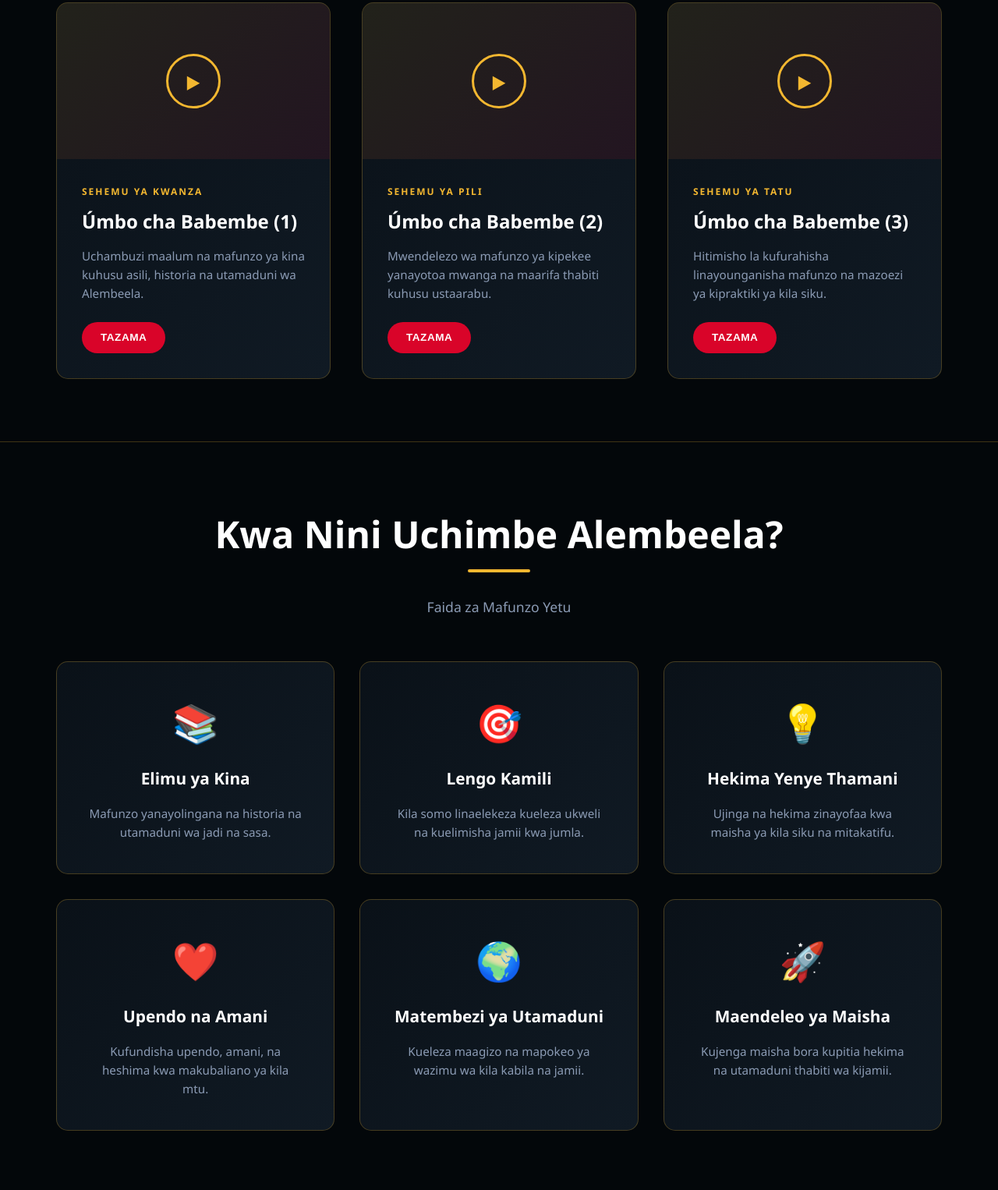
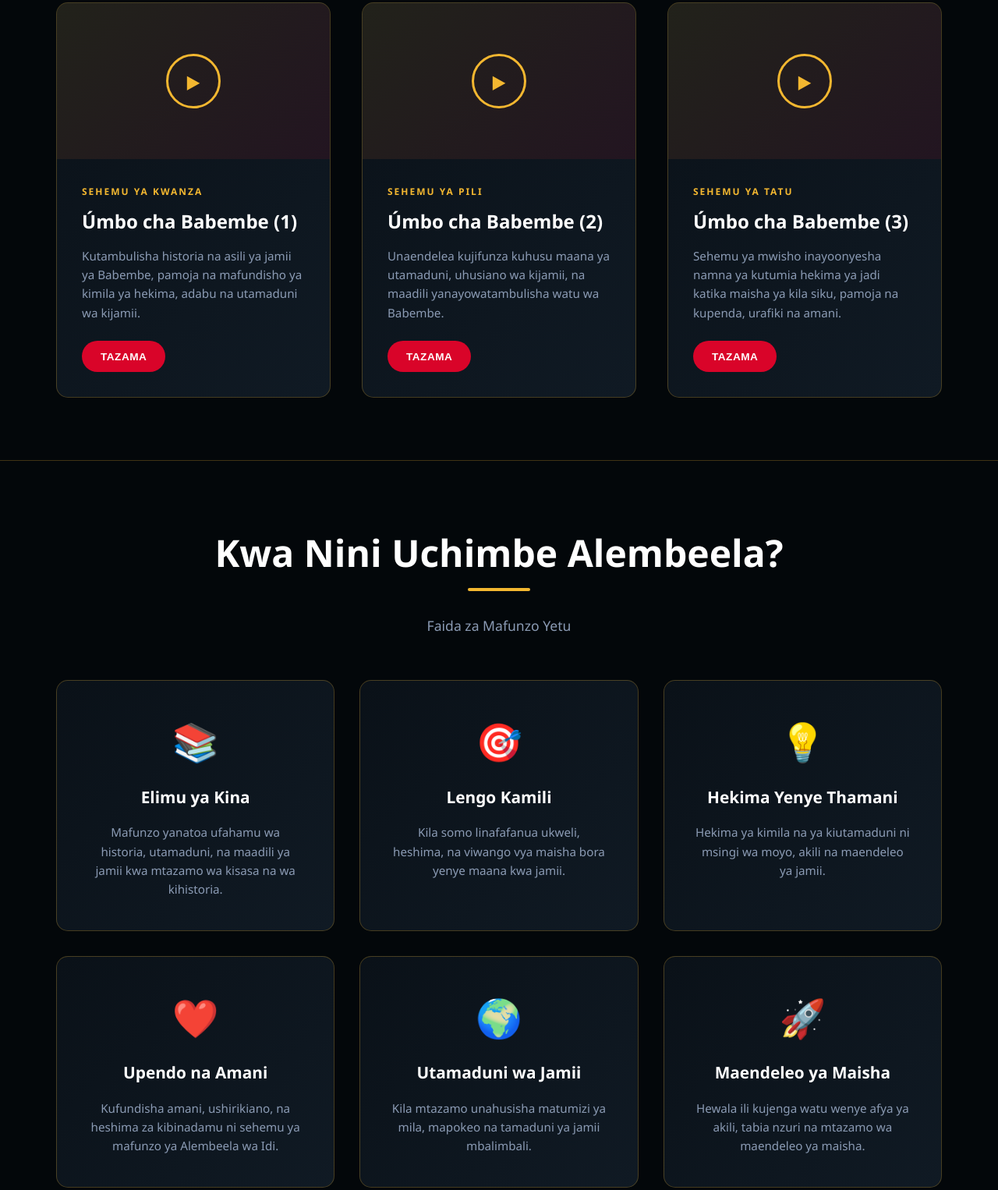
Before and after one commit to yusuphutubaste/Alembeela-wa-Idi, a plain HTML site: page Index.html in a window 1280 px wide. Shown: the part 804-2330 px from the top of the page at 78% size. Drawn offline with Linux system fonts and the light colour scheme.

Commit message:
Update the website content to include the educational mission and the Umbo cha Babembe series details.

```diff
--- a/Index.html
+++ b/Index.html
@@ -34,7 +34,6 @@
             scroll-behavior: smooth;
         }
 
-        /* ===== HEADER & NAVIGATION ===== */
         header {
             background: linear-gradient(135deg, rgba(3, 7, 10, 0.95) 0%, rgba(10, 17, 24, 0.95) 100%);
             backdrop-filter: blur(10px);
@@ -161,7 +160,6 @@
             transition: all 0.3s ease;
         }
 
-        /* ===== HERO SECTION ===== */
         .hero {
             background: linear-gradient(180deg, rgba(3, 7, 10, 1) 0%, rgba(10, 17, 24, 0.8) 100%),
                         radial-gradient(circle at 50% 0%, rgba(243, 183, 48, 0.1) 0%, transparent 70%);
@@ -233,7 +231,6 @@
             color: var(--primary-dark);
         }
 
-        /* ===== MAIN CONTENT ===== */
         .container {
             max-width: 1200px;
             margin: 0 auto;
@@ -281,7 +278,6 @@
             margin-top: 1.5rem;
         }
 
-        /* ===== VIDEO SECTION ===== */
         .video-grid {
             display: grid;
             grid-template-columns: repeat(auto-fit, minmax(350px, 1fr));
@@ -404,7 +400,6 @@
             transform: translateX(5px);
         }
 
-        /* ===== ABOUT SECTION ===== */
         .about-box {
             background: linear-gradient(135deg, var(--secondary-dark) 0%, var(--card-dark) 100%);
             border: 2px solid var(--border-subtle);
@@ -436,7 +431,6 @@
             line-height: 1.8;
         }
 
-        /* ===== FEATURES SECTION ===== */
         .features-grid {
             display: grid;
             grid-template-columns: repeat(auto-fit, minmax(280px, 1fr));
@@ -477,7 +471,6 @@
             line-height: 1.6;
         }
 
-        /* ===== MODAL ===== */
         .modal {
             display: none;
             position: fixed;
@@ -498,12 +491,8 @@
         }
 
         @keyframes fadeIn {
-            from {
-                opacity: 0;
-            }
-            to {
-                opacity: 1;
-            }
+            from { opacity: 0; }
+            to { opacity: 1; }
         }
 
         .modal-content {
@@ -568,7 +557,6 @@
             margin-bottom: 0.5rem;
         }
 
-        /* ===== FOOTER ===== */
         footer {
             background: linear-gradient(180deg, rgba(3, 7, 10, 1) 0%, rgba(1, 3, 5, 1) 100%);
             border-top: 1px solid var(--border-subtle);
@@ -600,11 +588,8 @@
             color: var(--primary-gold);
         }
 
-        /* ===== RESPONSIVE ===== */
         @media (max-width: 768px) {
-            .hamburger {
-                display: flex;
-            }
+            .hamburger { display: flex; }
 
             nav {
                 display: none;
@@ -619,62 +604,27 @@
                 border-bottom: 1px solid var(--border-subtle);
             }
 
-            nav.active {
-                display: flex;
-            }
+            nav.active { display: flex; }
 
-            .navbar {
-                flex-direction: column;
-                gap: 1rem;
-            }
-
-            .video-grid {
-                grid-template-columns: 1fr;
-            }
-
-            .hero {
-                padding: 3rem 2rem 4rem;
-            }
-
-            .hero h1 {
-                font-size: 2rem;
-            }
-
-            .modal-content {
-                width: 95%;
-                padding: 1.5rem;
-            }
-
-            section {
-                padding: 3rem 0;
-            }
+            .navbar { flex-direction: column; gap: 1rem; }
+            .video-grid { grid-template-columns: 1fr; }
+            .hero { padding: 3rem 2rem 4rem; }
+            .hero h1 { font-size: 2rem; }
+            .modal-content { width: 95%; padding: 1.5rem; }
+            section { padding: 3rem 0; }
         }
 
         @media (max-width: 480px) {
-            .logo-section {
-                width: 100%;
-                justify-content: center;
-            }
-
-            .navbar {
-                padding: 1rem 0;
-            }
-
-            .hero h1 {
-                font-size: 1.8rem;
-            }
-
+            .logo-section { width: 100%; justify-content: center; }
+            .navbar { padding: 1rem 0; }
+            .hero h1 { font-size: 1.8rem; }
             .btn-primary,
-            .btn-secondary {
-                padding: 0.8rem 1.5rem;
-                font-size: 0.9rem;
-            }
+            .btn-secondary { padding: 0.8rem 1.5rem; font-size: 0.9rem; }
         }
     </style>
 </head>
 <body>
 
-    <!-- NAVIGATION HEADER -->
     <header>
         <div class="navbar">
             <div class="logo-section">
@@ -696,30 +646,23 @@
         </div>
     </header>
 
-    <!-- HERO SECTION -->
     <section class="hero" id="home">
         <h1>Hekima & Utamaduni</h1>
         <p>Alembeela wa Idi - Elimu ya Juu</p>
         <div class="hero-cta">
-            <button class="btn-primary" onclick="scrollToSection('videos')">
-                ▶ Tazama Video
-            </button>
-            <button class="btn-secondary" onclick="scrollToSection('about')">
-                Jifunze Zaidi
-            </button>
+            <button class="btn-primary" onclick="scrollToSection('videos')">▶ Tazama Video</button>
+            <button class="btn-secondary" onclick="scrollToSection('about')">Jifunze Zaidi</button>
         </div>
     </section>
 
-    <!-- VIDEOS SECTION -->
     <section id="videos">
         <div class="container">
             <div class="section-header">
                 <h2>Úmbo cha Babembe</h2>
-                <p>Mafunzo ya Kina kuhusu Historia, Asili, na Utamaduni</p>
+                <p>Sehemu ya Kwanza: Mifumo ya kujielimisha kuhusu historia, asili na utamaduni wa Babembe</p>
             </div>
 
             <div class="video-grid">
-                <!-- Video 1 -->
                 <div class="video-card">
                     <div class="video-thumbnail" onclick="openModal('video1')">
                         <div class="play-btn">▶</div>
@@ -727,12 +670,11 @@
                     <div class="video-info">
                         <span class="video-tag">Sehemu ya Kwanza</span>
                         <h3>Úmbo cha Babembe (1)</h3>
-                        <p>Uchambuzi maalum na mafunzo ya kina kuhusu asili, historia na utamaduni wa Alembeela.</p>
+                        <p>Kutambulisha historia na asili ya jamii ya Babembe, pamoja na mafundisho ya kimila ya hekima, adabu na utamaduni wa kijamii.</p>
                         <button class="watch-btn" onclick="openModal('video1')">Tazama</button>
                     </div>
                 </div>
 
-                <!-- Video 2 -->
                 <div class="video-card">
                     <div class="video-thumbnail" onclick="openModal('video2')">
                         <div class="play-btn">▶</div>
@@ -740,12 +682,11 @@
                     <div class="video-info">
                         <span class="video-tag">Sehemu ya Pili</span>
                         <h3>Úmbo cha Babembe (2)</h3>
-                        <p>Mwendelezo wa mafunzo ya kipekee yanayotoa mwanga na maarifa thabiti kuhusu ustaarabu.</p>
+                        <p>Unaendelea kujifunza kuhusu maana ya utamaduni, uhusiano wa kijamii, na maadili yanayowatambulisha watu wa Babembe.</p>
                         <button class="watch-btn" onclick="openModal('video2')">Tazama</button>
                     </div>
                 </div>
 
-                <!-- Video 3 -->
                 <div class="video-card">
                     <div class="video-thumbnail" onclick="openModal('video3')">
                         <div class="play-btn">▶</div>
@@ -753,7 +694,7 @@
                     <div class="video-info">
                         <span class="video-tag">Sehemu ya Tatu</span>
                         <h3>Úmbo cha Babembe (3)</h3>
-                        <p>Hitimisho la kufurahisha linayounganisha mafunzo na mazoezi ya kipraktiki ya kila siku.</p>
+                        <p>Sehemu ya mwisho inayoonyesha namna ya kutumia hekima ya jadi katika maisha ya kila siku, pamoja na kupenda, urafiki na amani.</p>
                         <button class="watch-btn" onclick="openModal('video3')">Tazama</button>
                     </div>
                 </div>
@@ -761,7 +702,6 @@
         </div>
     </section>
 
-    <!-- FEATURES SECTION -->
     <section id="features">
         <div class="container">
             <div class="section-header">
@@ -773,43 +713,42 @@
                 <div class="feature-card">
                     <div class="feature-icon">📚</div>
                     <h4>Elimu ya Kina</h4>
-                    <p>Mafunzo yanayolingana na historia na utamaduni wa jadi na sasa.</p>
+                    <p>Mafunzo yanatoa ufahamu wa historia, utamaduni, na maadili ya jamii kwa mtazamo wa kisasa na wa kihistoria.</p>
                 </div>
 
                 <div class="feature-card">
                     <div class="feature-icon">🎯</div>
                     <h4>Lengo Kamili</h4>
-                    <p>Kila somo linaelekeza kueleza ukweli na kuelimisha jamii kwa jumla.</p>
+                    <p>Kila somo linafafanua ukweli, heshima, na viwango vya maisha bora yenye maana kwa jamii.</p>
                 </div>
 
                 <div class="feature-card">
                     <div class="feature-icon">💡</div>
                     <h4>Hekima Yenye Thamani</h4>
-                    <p>Ujinga na hekima zinayofaa kwa maisha ya kila siku na mitakatifu.</p>
+                    <p>Hekima ya kimila na ya kiutamaduni ni msingi wa moyo, akili na maendeleo ya jamii.</p>
                 </div>
 
                 <div class="feature-card">
                     <div class="feature-icon">❤️</div>
                     <h4>Upendo na Amani</h4>
-                    <p>Kufundisha upendo, amani, na heshima kwa makubaliano ya kila mtu.</p>
+                    <p>Kufundisha amani, ushirikiano, na heshima za kibinadamu ni sehemu ya mafunzo ya Alembeela wa Idi.</p>
                 </div>
 
                 <div class="feature-card">
                     <div class="feature-icon">🌍</div>
-                    <h4>Matembezi ya Utamaduni</h4>
-                    <p>Kueleza maagizo na mapokeo ya wazimu wa kila kabila na jamii.</p>
+                    <h4>Utamaduni wa Jamii</h4>
+                    <p>Kila mtazamo unahusisha matumizi ya mila, mapokeo na tamaduni ya jamii mbalimbali.</p>
                 </div>
 
                 <div class="feature-card">
                     <div class="feature-icon">🚀</div>
                     <h4>Maendeleo ya Maisha</h4>
-                    <p>Kujenga maisha bora kupitia hekima na utamaduni thabiti wa kijamii.</p>
+                    <p>Hewala ili kujenga watu wenye afya ya akili, tabia nzuri na mtazamo wa maendeleo ya maisha.</p>
                 </div>
             </div>
         </div>
     </section>
 
-    <!-- ABOUT SECTION -->
     <section id="about">
         <div class="container">
             <div class="section-header">
@@ -818,21 +757,25 @@
 
             <div class="about-box">
                 <h3>Kuelimisha Jamii na Kujenga Maisha Bora</h3>
-                <p>Misingi mikuu ya kuelimishana, kukuza amani, upendo, na kuishi vizuri kupitia hekima na mafunzo thabiti ya kijamii. Alembeela wa Idi ni njia inayoonyesha jinsi ya kuunganisha kila taifa, kabila, na familia kupitia elimu na utamaduni wenye kumfanya kila mtu kuwa mwanajadi na wajibu.</p>
+                <p>
+                    Alembeela wa Idi ni tovuti ya kujielimisha inayolenga kueneza hekima, utamaduni, na uelewa wa asili ya jamii ya Babembe. Hapa, wanafunzi, wazazi, na jamii kwa ujumla wanaweza kufahamu historia, mila, na maadili yanayowatambulisha watu wa Babembe kwa karibu na maisha ya kila siku.
+                </p>
+                <p style="margin-top: 1.5rem;">
+                    Lengo lake ni kuimarisha maarifa ya kijamii, kukuza amani, kuchochea upendo wa utamaduni, na kuwasaidia watu kutumia hekima katika masuala ya maisha, familia, na jamii. Kukua kwa kila mtu kunatokana na elimu yenye maana, yenye thamani ya kijamii na ya kiroho.
+                </p>
             </div>
         </div>
     </section>
 
-    <!-- VIDEO MODALS -->
     <div id="video1" class="modal" onclick="if(event.target === this) closeModal('video1')">
         <div class="modal-content">
             <button class="close-btn" onclick="closeModal('video1')">&times;</button>
             <h2>Úmbo cha Babembe (1)</h2>
             <p><strong>Sehemu ya Kwanza</strong></p>
-            <p>Uchambuzi maalum na mafunzo ya kina kuhusu asili, historia na utamaduni wa Alembeela wa Idi.</p>
+            <p>Hapa tunaanza safari ya kujifunza asili ya Babembe, historia ya jamii, na maana ya utamaduni uliowekwa kwenye mila na desturi za kizazi hadi kizazi.</p>
             <div class="video-placeholder">
                 <p>🎬 Video Sehemu ya Kwanza</p>
-                <p style="font-size: 0.9rem;">Ingiza rابط ya YouTube au video kwa kuhariri HTML</p>
+                <p style="font-size: 0.9rem;">Ingiza link ya YouTube au video mpya katika HTML ili kuonyesha maudhui halisi.</p>
             </div>
         </div>
     </div>
@@ -842,10 +785,10 @@
             <button class="close-btn" onclick="closeModal('video2')">&times;</button>
             <h2>Úmbo cha Babembe (2)</h2>
             <p><strong>Sehemu ya Pili</strong></p>
-            <p>Mwendelezo wa mafunzo ya kipekee yanayotoa mwanga na maarifa thabiti kuhusu ustaarabu wa Babembe.</p>
+            <p>Sehemu hii inafungua zaidi ufahamu wa maadili, utaratibu wa kijamii, na umuhimu wa heshima, uongozi wa kijamii, na uhusiano wa watu wa Babembe.</p>
             <div class="video-placeholder">
                 <p>🎬 Video Sehemu ya Pili</p>
-                <p style="font-size: 0.9rem;">Ingiza rابط ya YouTube au video kwa kuhariri HTML</p>
+                <p style="font-size: 0.9rem;">Ingiza link ya YouTube au video mpya katika HTML ili kuonyesha maudhui halisi.</p>
             </div>
         </div>
     </div>
@@ -855,15 +798,14 @@
             <button class="close-btn" onclick="closeModal('video3')">&times;</button>
             <h2>Úmbo cha Babembe (3)</h2>
             <p><strong>Sehemu ya Tatu</strong></p>
-            <p>Hitimisho la kufurahisha linayounganisha mafunzo na mazoezi ya kipraktiki ya kila siku.</p>
+            <p>Sehemu ya mwisho inazitaka watu kufikiri kwa makini kuhusu maisha ya kila siku, amani, upendo, na kutumia hekima katika utendaji wa maisha ya ndani na ya jamii.</p>
             <div class="video-placeholder">
                 <p>🎬 Video Sehemu ya Tatu</p>
-                <p style="font-size: 0.9rem;">Ingiza rابط ya YouTube au video kwa kuhariri HTML</p>
+                <p style="font-size: 0.9rem;">Ingiza link ya YouTube au video mpya katika HTML ili kuonyesha maudhui halisi.</p>
             </div>
         </div>
     </div>
 
-    <!-- FOOTER -->
     <footer>
         <p>&copy; 2026 Alembeela wa Idi. Haki zote zimehifadhiwa.</p>
         <p>Hekima na Utamaduni kwa Kila Kabila na Jamii</p>
@@ -876,20 +818,17 @@
     </footer>
 
     <script>
-        // Mobile Menu Toggle
         function toggleMenu() {
             const navMenu = document.getElementById('navMenu');
             navMenu.classList.toggle('active');
         }
 
-        // Close menu when link is clicked
         function setActiveNav(element) {
             document.querySelectorAll('nav a').forEach(a => a.classList.remove('active'));
             element.classList.add('active');
             document.getElementById('navMenu').classList.remove('active');
         }
 
-        // Smooth scroll to section
         function scrollToSection(sectionId) {
             const element = document.getElementById(sectionId);
             if (element) {
@@ -897,7 +836,6 @@
             }
         }
 
-        // Modal functions
         function openModal(modalId) {
             const modal = document.getElementById(modalId);
             if (modal) {
@@ -914,7 +852,6 @@
             }
         }
 
-        // Close modal with Escape key
         document.addEventListener('keydown', (e) => {
             if (e.key === 'Escape') {
                 document.querySelectorAll('.modal.active').forEach(modal => {
@@ -924,14 +861,12 @@
             }
         });
 
-        // Active navigation on scroll
         window.addEventListener('scroll', () => {
             let current = '';
             const sections = document.querySelectorAll('section');
 
             sections.forEach(section => {
                 const sectionTop = section.offsetTop;
-                const sectionHeight = section.clientHeight;
                 if (scrollY >= sectionTop - 200) {
                     current = section.getAttribute('id');
                 }
```
